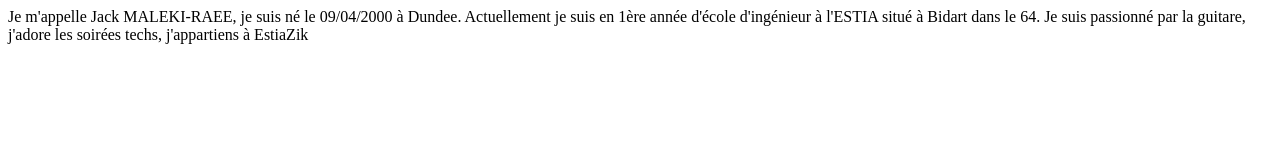
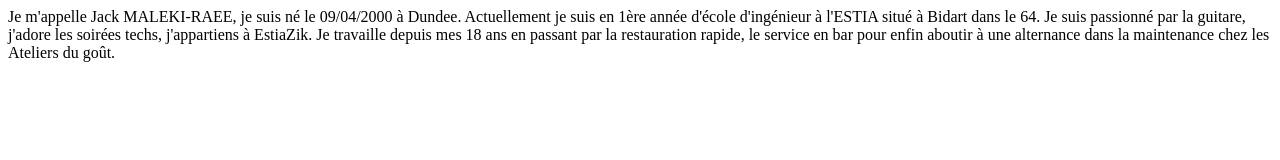
Before and after one commit to Jmalekir/Jmalekir, a plain HTML site: page index.html in a window 1280 px wide. Drawn offline with Linux system fonts and the light colour scheme.

Commit message:
Je parle de mes experiences

```diff
--- a/index.html
+++ b/index.html
@@ -7,6 +7,7 @@
   <body>
     Je m'appelle Jack MALEKI-RAEE, je suis né le 09/04/2000 à Dundee.
     Actuellement je suis en 1ère année d'école d'ingénieur à l'ESTIA situé à Bidart dans le 64.
-    Je suis passionné par la guitare, j'adore les soirées techs, j'appartiens à EstiaZik
+    Je suis passionné par la guitare, j'adore les soirées techs, j'appartiens à EstiaZik.
+    Je travaille depuis mes 18 ans en passant par la restauration rapide, le service en bar pour enfin aboutir à une alternance dans la maintenance chez les Ateliers du goût.
   </body>
 </html>
```
